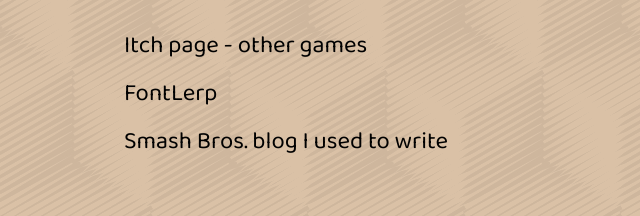
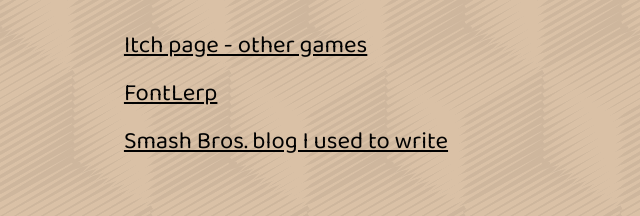
Before and after one commit to Roey-Shap/Roey-Shap.github.io, a plain HTML site: page resume.html in a window 1280 px wide. Shown: the part 1238-1454 px from the top of the page, 631-1271 px from the left. Drawn offline with Linux system fonts and the light colour scheme; a web font is replaced by a local one.

Commit message:
David feedback

```diff
--- a/resume.html
+++ b/resume.html
@@ -106,9 +106,9 @@
 <div class="reg_resume_item">
     <h2 id="personal_projects" class="offset_anchor">Personal Projects</h2>
     <ul class="reg_ul_list">
-        <li><a class="reg_link" style="color: black; font-size: 120%; line-height: 3rem" target="_blank"; rel="noopener noreferrer" href="https://roey-shap.itch.io/">Itch page - other games</a></li>
-        <li><a class="reg_link" style="color: black; font-size: 120%; line-height: 3rem" target="_blank"; rel="noopener noreferrer" href="https://github.com/Roey-Shap/FontLerp">FontLerp</a></li>
-        <li><a class="reg_link" style="color: black; font-size: 120%; line-height: 3rem" target="_blank"; rel="noopener noreferrer" href="https://aminoapps.com/c/smash/page/user/sbb-shap/8Kf1_f8exv01x31k76XXXo2ELK2gv0">Smash Bros. blog I used to write</a></li>
+        <li><a class="reg_link" style="color: black; font-size: 120%; line-height: 3rem; text-decoration: underline" target="_blank"; rel="noopener noreferrer" href="https://roey-shap.itch.io/">Itch page - other games</a></li>
+        <li><a class="reg_link" style="color: black; font-size: 120%; line-height: 3rem; text-decoration: underline" target="_blank"; rel="noopener noreferrer" href="https://github.com/Roey-Shap/FontLerp">FontLerp</a></li>
+        <li><a class="reg_link" style="color: black; font-size: 120%; line-height: 3rem; text-decoration: underline" target="_blank"; rel="noopener noreferrer" href="https://aminoapps.com/c/smash/page/user/sbb-shap/8Kf1_f8exv01x31k76XXXo2ELK2gv0">Smash Bros. blog I used to write</a></li>
 
         <!--
         <li style="transform: scale(0.8) translate(-5%)"><iframe frameborder="1" class="itch_page_embed" src="https://itch.io/embed/975306?border_width=0&amp;bg_color=6767e0&amp;fg_color=ffffff&amp;link_color=ffffff&amp;border_color=333333" width="510" height="165"><a href="https://roey-shap.itch.io/snecca">Snecca</a></iframe></li>
```
Also changed, not shown: contact.html (+1 -1 lines), index.html (+1 -1 lines).
